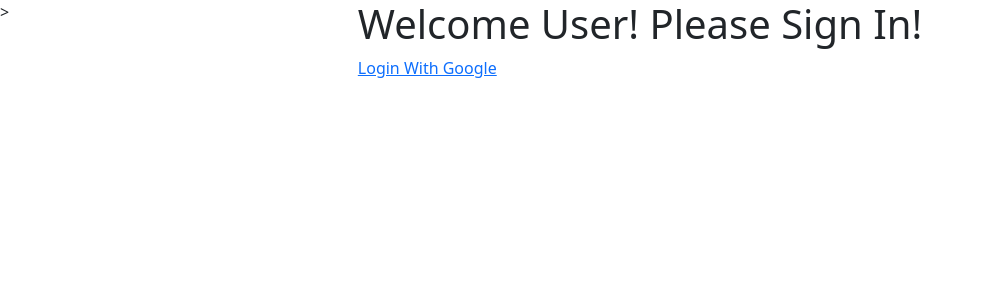
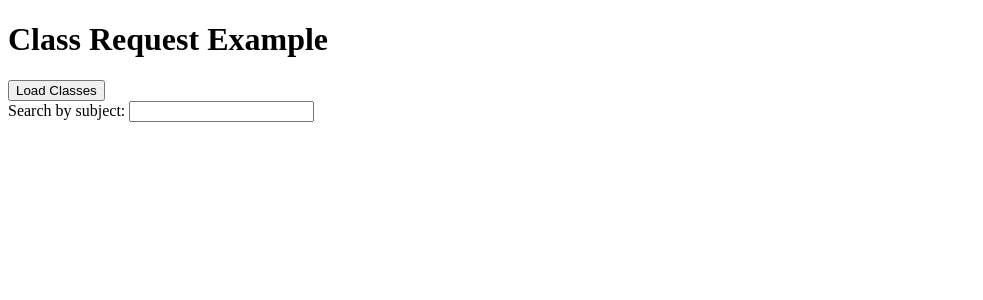
Before and after one commit to DTHM3/TransferGuide, a Django app: page / in a window 1280 px wide. Shown: the top 300 px of the page, without its empty margins (0-983 px from the left). Run offline with Django 4.2, Linux system fonts and the light colour scheme; some libraries are stand-ins or nearby versions.

Commit message:
load and search

```diff
--- a/templates/admin.html
+++ b/templates/admin.html
@@ -6,8 +6,6 @@
 {% load bootstrap5 %}
 {% bootstrap_css %}
 {% bootstrap_javascript %}
-
-
 
 <html>
   <body>
--- a/templates/index.html
+++ b/templates/index.html
@@ -7,8 +7,10 @@
 {% bootstrap_css %}
 {% bootstrap_javascript %}
 
-
 <html>
+  <head>
+    <title>Classes</title>
+  </head>
   <body>
     <div class="position-absolute top-0 start-50 translate-middle-x">
       <h1>Welcome User! Please Sign In!</h1>
@@ -17,6 +19,24 @@
       {% else %}
         <a href="{% provider_login_url 'google' %}">Login With Google</a>
       {% endif %}
+
+      <form method="GET">
+        <label for="class_name">Search Classes:</label>
+        <input type="text" id="class_name" name="class_name">
+        <button type="submit">Search</button>
+      </form>
+
+        <h1>Classes</h1>
+      <ul>
+        {% for class in classes %}
+          <li>{{ class.subject }} - {{ class.class_description }} ({{ class.units }} units)</li>
+        {% empty %}
+          <li>No classes found.</li>
+        {% endfor %}
+      </ul>
+
     </div>
+
+
   </body>
 </html>
--- /dev/null
+++ b/templates/search.html
@@ -0,0 +1,104 @@
+<!-- <!DOCTYPE html>
+<html>
+<head>
+    <title>My Page</title>
+</head>
+<body>
+    <h1>Class Request Example</h1>
+    <form method="POST">
+        {% csrf_token %}
+        <button type="submit">Perform API Request</button>
+    </form>
+
+<ul>
+    {% for class in classes %}
+        <li>
+        <h2>{{ class.subject }} - {{ class.class_description }}</h2>
+        <p>Instructors: {{ class.instructors }}</p>
+        <p>Units: {{ class.units }}</p>
+        </li>
+    {% endfor %}
+    </ul>
+</body>
+</html> -->
+
+<!--
+<!DOCTYPE html>
+<html>
+<head>
+    <title>My Page</title>
+</head>
+<body>
+    <h1>Class Request Example</h1>
+    <form method="POST">
+        {% csrf_token %}
+        <button type="submit">Perform API Request</button>
+    </form>
+
+    <form method="GET">
+        <label for="search_subject">Search Classes:</label>
+        <input type="text" id="search_subject" name="search_subject">
+        <button type="submit">Search</button>
+    </form>
+
+    <ul>
+        {% for class in classes %}
+            <li>
+                <h2>{{ class.subject }} - {{ class.class_description }}</h2>
+                <p>Instructors: {{ class.instructors }}</p>
+                <p>Units: {{ class.units }}</p>
+            </li>
+        {% empty %}
+            <li>No classes found.</li>
+        {% endfor %}
+    </ul>
+</body>
+</html> -->
+
+
+
+<!DOCTYPE html>
+<html>
+<head>
+    <title>My Page</title>
+</head>
+<body>
+    <h1>Class Request Example</h1>
+    <form method="POST">
+        {% csrf_token %}
+        <button type="submit">Load Classes</button>
+    </form>
+
+    <label for="search">Search by subject:</label>
+    <input type="text" id="search" name="search">
+
+    <ul>
+    {% for class in classes %}
+        <li class="class-item">
+            <h2>{{ class.subject }} - {{ class.class_description }}</h2>
+            <p>Instructors: {{ class.instructors }}</p>
+            <p>Units: {{ class.units }}</p>
+        </li>
+    {% endfor %}
+    </ul>
+
+    <script>
+        const searchField = document.querySelector('#search');
+
+        searchField.addEventListener('keyup', (event) => {
+            const searchQuery = event.target.value.toLowerCase();
+            const classItems = document.querySelectorAll('.class-item');
+
+            classItems.forEach((item) => {
+                const subject = item.querySelector('h2').textContent.toLowerCase();
+
+                if (subject.includes(searchQuery)) {
+                    item.style.display = '';
+                } else {
+                    item.style.display = 'none';
+                }
+            });
+        });
+    </script>
+</body>
+</html>
--- /dev/null
+++ b/transferguide/query_view.py
@@ -0,0 +1,40 @@
+from django.shortcuts import render
+from transferguideApp.models import UVAClass
+import requests
+
+import requests
+from django.http import JsonResponse
+from django.shortcuts import render
+import json
+from transferguideApp.models import UVAClass
+
+# Function to call an API and return the response as a JSON object
+def call_api(request):
+    response = requests.get('https://sisuva.admin.virginia.edu/psc/ihprd/UVSS/SA/s/WEBLIB_HCX_CM.H_CLASS_SEARCH.FieldFormula.IScript_ClassSearch?institution=UVA01')
+    json_response = response.json()
+    return JsonResponse(json_response)
+
+# Function to render a template with the API response data
+def render_template(request):
+    response = None
+    classes = []
+
+    if request.method == 'POST':
+        # Define the URL and payload for the POST request
+        url = 'https://sisuva.admin.virginia.edu/psc/ihprd/UVSS/SA/s/WEBLIB_HCX_CM.H_CLASS_SEARCH.FieldFormula.IScript_ClassSearch?institution=UVA01&term=1232&page=1'
+        response = requests.get(url)
+        response = response.json()
+        print(response)
+
+        for item in response:
+            # data = json.loads(item)
+
+            myclass = UVAClass()
+            myclass.class_id = item['crse_id'] + '-' + str(item['crse_offer_nbr'])
+            myclass.subject = item['subject']
+            myclass.class_description = item['descr']
+            myclass.instructors = item['instructors']
+            myclass.units = item['units']
+            classes.append(myclass)
+
+    return render(request, 'search.html', {'classes': classes})
--- a/transferguide/urls.py
+++ b/transferguide/urls.py
@@ -20,15 +20,16 @@ from django.contrib import admin
 from django.contrib.auth.views import LogoutView, LoginView
 from django.urls import path, include
 from django.views.generic import TemplateView
+from .query_view import render_template
 
 urlpatterns = [
     path("admin/", admin.site.urls),
     path("admin-account-login/",TemplateView.as_view(template_name="admin.html")),
 
-    path('', TemplateView.as_view(template_name="index.html")),
+    # path('', TemplateView.as_view(template_name="index.html")),
     path('accounts/', include('allauth.urls')),
     path('logout', LogoutView.as_view()),
-
+    path('', render_template),
 
     path('guide/', include('transferguideApp.urls')),
 ]
```
